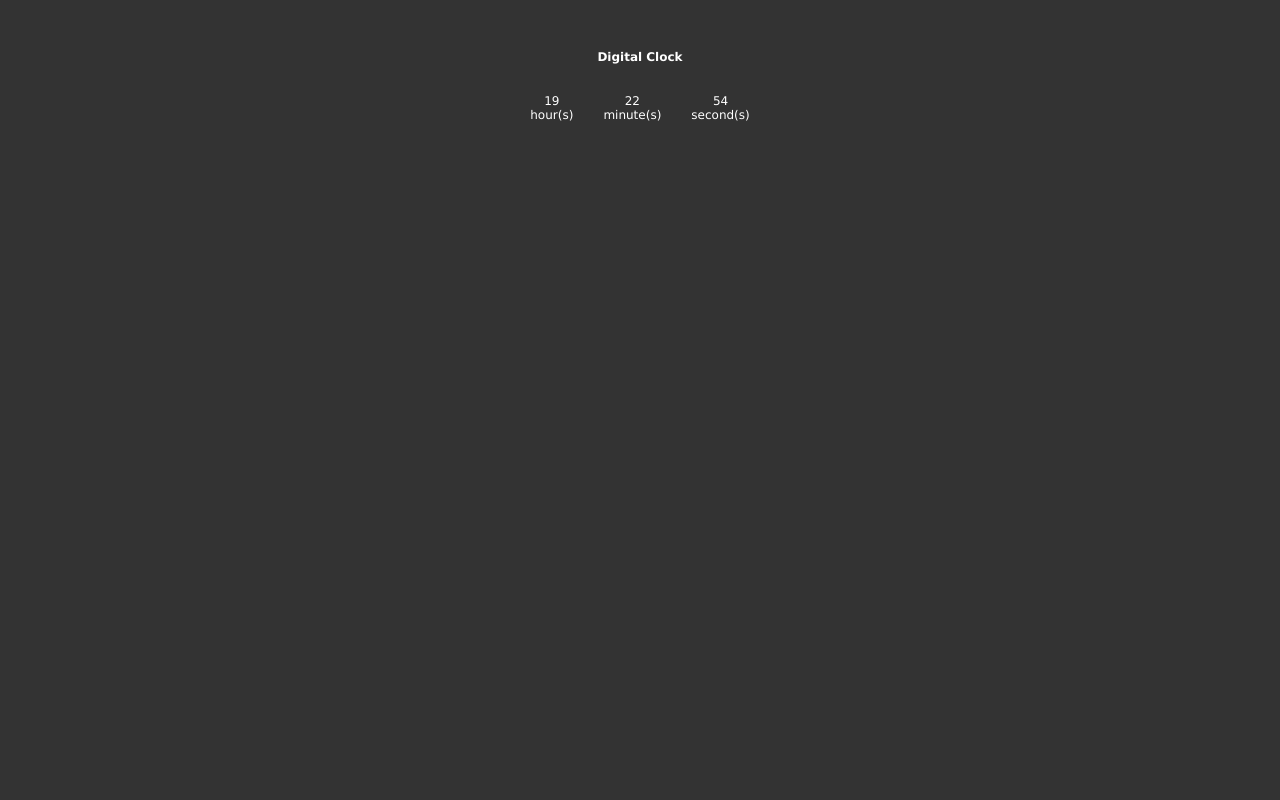
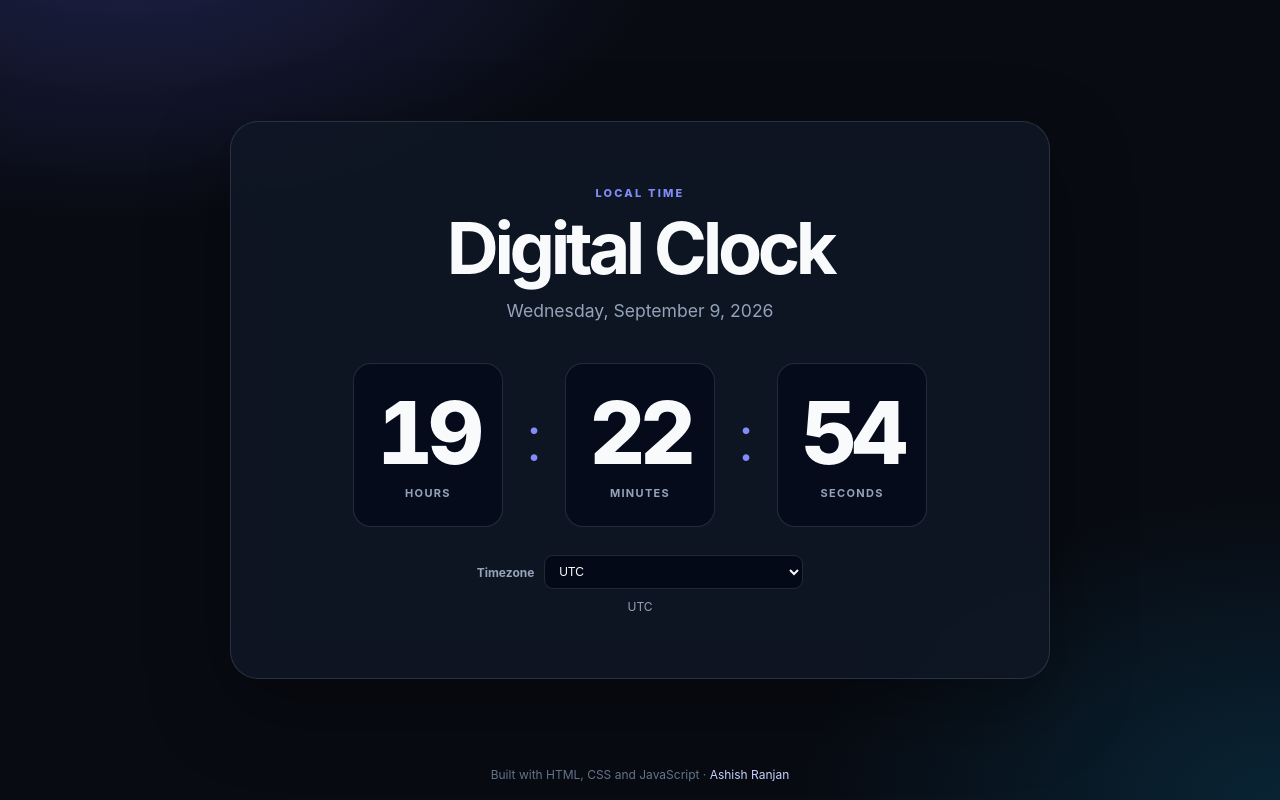
Before and after one commit to a2rp/digital-clock-html-css-javascript, a website: page index.html in a window 1280 px wide. Drawn offline with Linux system fonts and the light colour scheme.

Commit message:
feat: add timezone-aware digital clock

```diff
--- a/index.html
+++ b/index.html
@@ -3,27 +3,32 @@
 <head>
   <meta charset="UTF-8" />
   <meta name="viewport" content="width=device-width, initial-scale=1.0" />
-        <title>a2rp: Digital Clock</title>
+  <meta name="theme-color" content="#080b12" />
+  <meta name="description" content="A clean real-time digital clock built with HTML, CSS, and JavaScript." />
+  <title>Digital Clock | Ashish Ranjan</title>
   <link rel="stylesheet" href="style.css" />
   <script src="script.js" defer></script>
 </head>
 <body>
-        <div class="bodyContainer">
-            <h1>Digital Clock</h1>
-            <div class="clockContainer">
-                <div class="hoursContainer">
-                    <div class="hoursNumber">00</div>
-                    <div class="hoursText">hour(s)</div>
+  <main class="bodyContainer">
+    <section class="clockCard" aria-labelledby="clockTitle">
+      <p class="eyebrow">LOCAL TIME</p>
+      <h1 id="clockTitle">Digital Clock</h1>
+      <p class="dateDisplay" id="dateDisplay">Loading date...</p>
+      <div class="clockContainer" aria-live="polite">
+        <div class="timeUnit"><div class="timeNumber hoursNumber">00</div><div class="timeLabel">Hours</div></div>
+        <span class="separator">:</span>
+        <div class="timeUnit"><div class="timeNumber minutesNumber">00</div><div class="timeLabel">Minutes</div></div>
+        <span class="separator">:</span>
+        <div class="timeUnit"><div class="timeNumber secondsNumber">00</div><div class="timeLabel">Seconds</div></div>
       </div>
-                <div class="minutesContainer">
-                    <div class="minutesNumber">00</div>
-                    <div class="minutesText">minute(s)</div>
-                </div>
-                <div class="secondsContainer">
-                    <div class="secondsNumber">00</div>
-                    <div class="secondsText">second(s)</div>
-                </div>
-            </div>
-        </div>
+      <label class="timezonePicker" for="timezoneSelect">
+        <span>Timezone</span>
+        <select id="timezoneSelect" aria-label="Select timezone"></select>
+      </label>
+      <p class="timezone" id="timezoneDisplay">Your device timezone</p>
+    </section>
+    <footer>Built with HTML, CSS and JavaScript · <a href="https://www.ashishranjan.net/" target="_blank" rel="noreferrer">Ashish Ranjan</a></footer>
+  </main>
 </body>
 </html>
--- /dev/null
+++ b/package.json
@@ -0,0 +1 @@
+{"name":"digital-clock-html-css-javascript","version":"1.0.0","private":true,"scripts":{"deploy":"gh-pages -d ."},"devDependencies":{"gh-pages":"^6.3.0"}}
--- a/script.js
+++ b/script.js
@@ -1,16 +1,25 @@
-const updateClock = () => {
-    let hours = new Date().getHours();
-    let minutes = new Date().getMinutes();
-    let seconds = new Date().getSeconds();
-
-    hours = hours < 10 ? "0" + hours : hours;
-    minutes = minutes < 10 ? "0" + minutes : minutes;
-    seconds = seconds < 10 ? "0" + seconds : seconds;
-
-    document.querySelector(".hoursNumber").innerText = hours;
-    document.querySelector(".minutesNumber").innerText = minutes;
-    document.querySelector(".secondsNumber").innerText = seconds;
-
-    setTimeout(updateClock, 1000 * 1);
-};
+const hoursEl = document.querySelector(".hoursNumber");
+const minutesEl = document.querySelector(".minutesNumber");
+const secondsEl = document.querySelector(".secondsNumber");
+const dateEl = document.querySelector("#dateDisplay");
+const timezoneEl = document.querySelector("#timezoneDisplay");
+const timezoneSelect = document.querySelector("#timezoneSelect");
+const localTimezone = Intl.DateTimeFormat().resolvedOptions().timeZone;
+const timezones = typeof Intl.supportedValuesOf === "function" ? Intl.supportedValuesOf("timeZone") : [localTimezone, "UTC"];
+const options = [...new Set([localTimezone, ...timezones])];
+options.forEach((timezone) => { const option = document.createElement("option"); option.value = timezone; option.textContent = timezone.replaceAll("_", " / "); timezoneSelect.appendChild(option); });
+timezoneSelect.value = localTimezone;
+const pad = (value) => String(value).padStart(2, "0");
+function updateClock() {
+  const timezone = timezoneSelect.value;
+  const now = new Date();
+  const parts = new Intl.DateTimeFormat("en-GB", { timeZone: timezone, hour: "2-digit", minute: "2-digit", second: "2-digit", hour12: false }).formatToParts(now).reduce((acc, item) => ({ ...acc, [item.type]: item.value }), {});
+  hoursEl.textContent = parts.hour;
+  minutesEl.textContent = parts.minute;
+  secondsEl.textContent = parts.second;
+  dateEl.textContent = new Intl.DateTimeFormat(undefined, { timeZone: timezone, weekday: "long", month: "long", day: "numeric", year: "numeric" }).format(now);
+  timezoneEl.textContent = timezone;
+}
+timezoneSelect.addEventListener("change", updateClock);
 updateClock();
+setInterval(updateClock, 1000);
--- a/style.css
+++ b/style.css
@@ -1,24 +1,22 @@
-*,
-::before,
-::after {
-  padding: 0;
-  margin: 0;
-  box-sizing: border-box;
-  font-family: Verdana, Geneva, Tahoma, sans-serif;
-  font-size: 12px;
-}
+:root { color-scheme: dark; --bg:#080b12; --card:rgba(17,24,39,.82); --line:rgba(148,163,184,.2); --text:#f8fafc; --muted:#94a3b8; --accent:#818cf8; }
+* { box-sizing:border-box; }
+body { margin:0; min-height:100vh; font-family: Inter, ui-sans-serif, system-ui, -apple-system, "Segoe UI", sans-serif; color:var(--text); background: radial-gradient(900px 500px at 10% -10%, rgba(99,102,241,.25), transparent 60%), radial-gradient(800px 500px at 100% 100%, rgba(14,165,233,.16), transparent 60%), var(--bg); }
+.bodyContainer { min-height:100vh; display:grid; place-items:center; padding:24px; }
+.clockCard { width:min(820px,100%); padding:clamp(28px,6vw,64px); text-align:center; border:1px solid var(--line); border-radius:28px; background:var(--card); box-shadow:0 28px 80px rgba(0,0,0,.35); backdrop-filter:blur(18px); }
+.eyebrow { margin:0 0 12px; color:var(--accent); font-size:11px; font-weight:800; letter-spacing:.2em; }
+h1 { margin:0; font-size:clamp(2.2rem,6vw,4.5rem); letter-spacing:-.06em; line-height:1; }
+.dateDisplay { margin:16px 0 0; color:var(--muted); font-size:clamp(.95rem,2vw,1.1rem); }
+.clockContainer { margin:42px 0 28px; display:flex; justify-content:center; align-items:center; gap:clamp(8px,2vw,22px); }
+.timeUnit { min-width:clamp(74px,16vw,150px); padding:clamp(14px,3vw,26px) 10px; border:1px solid var(--line); border-radius:18px; background:rgba(2,6,23,.55); }
+.timeNumber { font-variant-numeric:tabular-nums; font-size:clamp(2.2rem,8vw,5.4rem); font-weight:800; letter-spacing:-.06em; line-height:1; }
+.timeLabel { margin-top:10px; color:var(--muted); font-size:11px; font-weight:700; letter-spacing:.12em; text-transform:uppercase; }
+.separator { color:var(--accent); font-size:clamp(2rem,6vw,4rem); font-weight:300; transform:translateY(-8px); }
+.timezone { margin:0; color:var(--muted); font-size:12px; }
+footer { position:fixed; bottom:18px; color:#64748b; font-size:12px; } footer a { color:#c7d2fe; text-decoration:none; } footer a:hover { text-decoration:underline; }
+@media(max-width:520px){ .bodyContainer{padding:14px}.clockCard{border-radius:22px}.clockContainer{gap:4px}.timeUnit{min-width:0;flex:1;padding:16px 5px}.separator{font-size:2rem}.timeLabel{font-size:9px} footer{position:static;margin-top:18px;text-align:center} }
+@media(prefers-reduced-motion:reduce){*{scroll-behavior:auto!important;transition:none!important}}
 
-.bodyContainer {
-  background-color: #333;
-  color: #fff;
-  height: 100vh;
-  padding: 50px;
-  text-align: center;
-}
-.bodyContainer .clockContainer {
-  margin-top: 30px;
-  display: flex;
-  gap: 30px;
-  justify-content: center;
-  align-items: center;
-}/*# sourceMappingURL=style.css.map */
+.timezonePicker { display:inline-flex; align-items:center; justify-content:center; gap:10px; margin-bottom:10px; color:var(--muted); font-size:12px; font-weight:700; }
+.timezonePicker select { max-width:min(330px, 70vw); padding:8px 30px 8px 10px; border:1px solid var(--line); border-radius:9px; color:var(--text); background:rgba(2,6,23,.72); font-size:12px; }
+.timezonePicker select:focus { outline:2px solid var(--accent); outline-offset:2px; }
+@media(max-width:520px){.timezonePicker{flex-direction:column;gap:6px;width:100%}.timezonePicker select{max-width:100%;width:100%}}
```
Also changed, not shown: 3 other files. Lines whose indentation alone changed are shown as unchanged.
